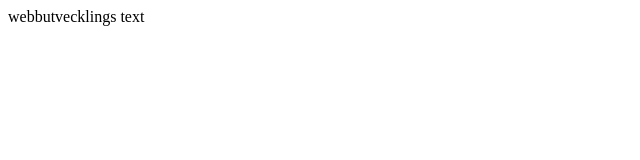
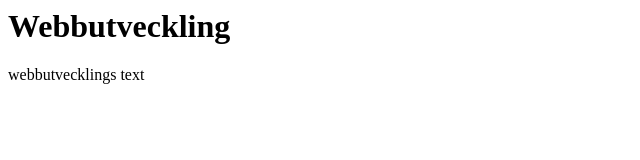
Before and after one commit to CyberMatsWahlberg/webbutveckling, a plain HTML site: page index.html in a window 1280 px wide. Shown: the whole page, without its empty margins (0-640 px from the left). Drawn offline with Linux system fonts and the light colour scheme.

Commit message:
Update index.html

```diff
--- a/index.html
+++ b/index.html
@@ -1 +1,2 @@
+<h1>Webbutveckling</h1>
 <p>webbutvecklings text</p>
```
